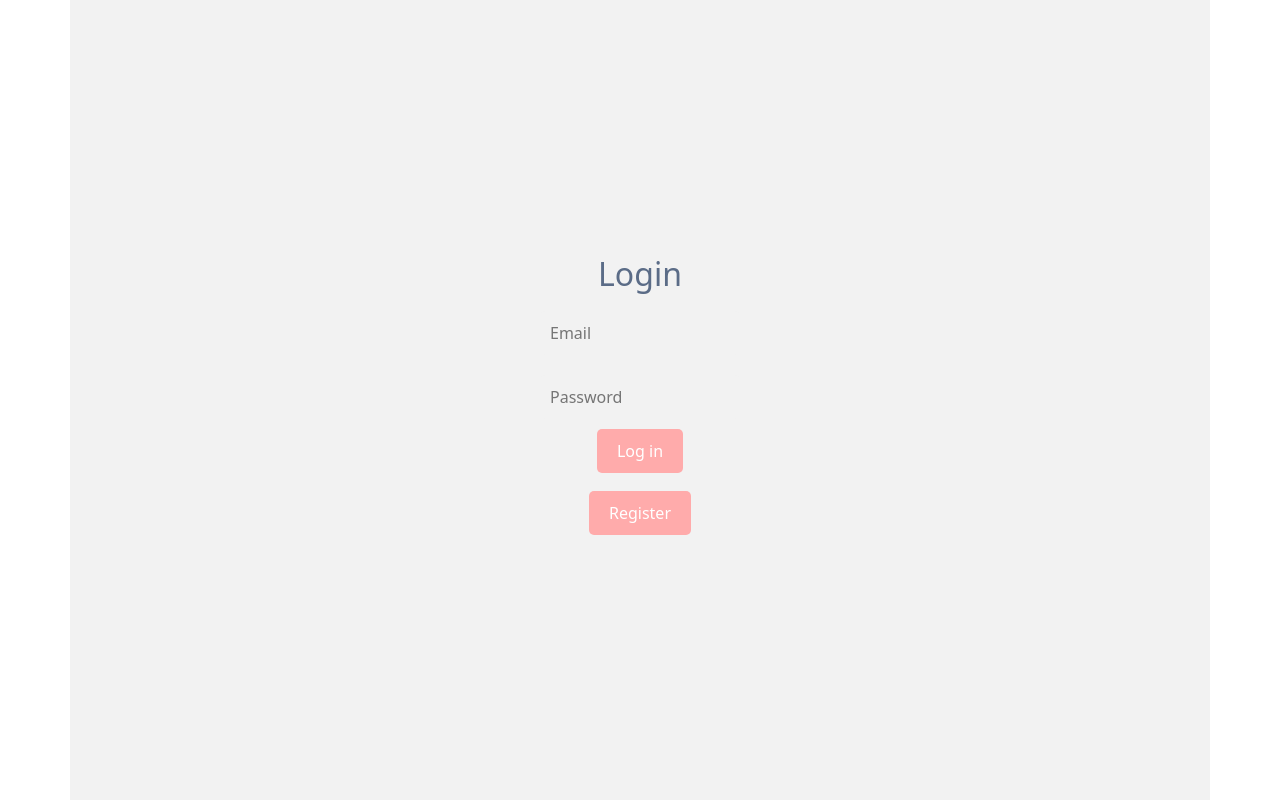
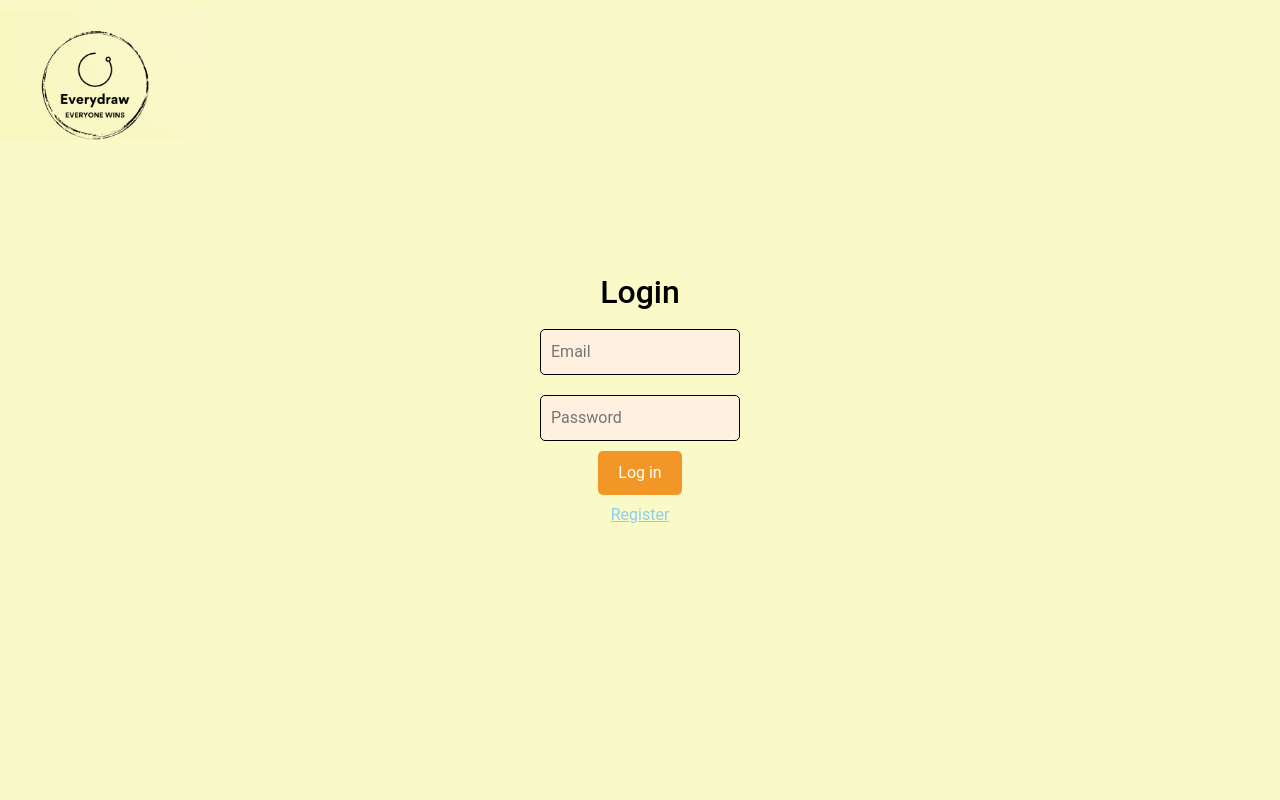
Before and after one commit to rahulag0110/cs350_term_project, a React (Create React App) app in the folder frontend/: page /login in a window 1280 px wide. Built offline with nearby package versions, Linux system fonts and the light colour scheme.

Commit message:
Login, Register, Home Design frontend change

```diff
--- a/frontend/src/Components/Home.js
+++ b/frontend/src/Components/Home.js
@@ -9,11 +9,12 @@ const Home = () => {
     console.log(user)
 
     return (
-        <div className="container">
+        <div className="home_container">
+            <div className="logo"></div>
             <h1>Welcome to EveryDraw</h1>
-            <Link to="/login" className="link">Login</Link>
+            <Link to="/login" className="home_link_login">Login</Link>
             <p></p>
-            <Link to="/register" className="link">Register</Link>
+            <Link to="/register" className="home_link_register">Register</Link>
 
         </div>
     )
--- a/frontend/src/Components/HomeAfterLogin.js
+++ b/frontend/src/Components/HomeAfterLogin.js
@@ -72,7 +72,7 @@ const HomeAfterLogin = () => {
 
 
 
-        <div className="container">
+        <div className="homeafterlogin_container">
             <h1 className="title">EveryDraw</h1>
 
         <label>Search</label>
--- a/frontend/src/Components/Login.js
+++ b/frontend/src/Components/Login.js
@@ -42,23 +42,24 @@ const Login = () => {
     }
 
     return (
-        <div className="container">
+        <div className="login_container">
+            <div className="logo"></div>
             {/* <h1>user_in_context = {user}</h1> */}
-            <h2 className="title">Login</h2>
+            <h2 className="login_title">Login</h2>
             <input
-                className="input"
+                className="login_input"
                 onChange={e => setEmail(e.target.value)}
                 placeholder='Email'
             />
             <input
-                className="input"
+                className="login_input"
                 type="password"
                 onChange={e => setPassword(e.target.value)}
                 placeholder='Password'
             />
-            <button className="button" onClick={loginHandler}>Log in</button>
+            <button className="login_button" onClick={loginHandler}>Log in</button>
             <h1>{status}</h1>
-            <Link to="/register" className="link">Register</Link>
+            <Link to="/register" className="login_link">Register</Link>
             {/* <Link to="/" className="link">Home</Link> */}
         </div>
     )
--- a/frontend/src/Components/Register.js
+++ b/frontend/src/Components/Register.js
@@ -28,25 +28,26 @@ const Register = () => {
     }
 
     return (
-        <div className="container">
-            <h2 className="title">Register</h2>
+        <div className="reg_container">
+            <div className="logo"></div>
+            <h2 className="reg_title">Register</h2>
             <input
-                className="input"
+                className="reg_input"
                 onChange={e => setName(e.target.value)}
                 placeholder='Name'
             />
             <input
-                className="input"
+                className="reg_input"
                 onChange={e => setEmail(e.target.value)}
                 placeholder='Email'
             />
             <input
-                className="input"
+                className="reg_input"
                 type="password"
                 onChange={e => setPassword(e.target.value)}
                 placeholder='Password'
             />
-            <button className="button" onClick={registerHandler}>Register</button>
+            <button className="reg_button" onClick={registerHandler}>Register</button>
         </div>
     )
 }
--- a/frontend/src/Styles/Event.css
+++ b/frontend/src/Styles/Event.css
@@ -1,4 +1,4 @@
-.container {
+.event_container {
     display: flex;
     flex-direction: column;
     align-items: center;
@@ -7,6 +7,6 @@
     background-color: #d9d9d9;
 }
 
-.title {
+.event_title {
     color: #5B6C87;
 }
--- a/frontend/src/Styles/Home.css
+++ b/frontend/src/Styles/Home.css
@@ -1,13 +1,14 @@
-.container {
+.home_container {
     display: flex;
     flex-direction: column;
     align-items: center;
     justify-content: center;
     height: 100vh;
-    background-color: #f2f2f2;
+    font-family: "Roboto";
+    background-color: #FAFAC8;
 }
 
-.banner {
+.home_banner {
     background-color: #5B6C87;
     color: white;
     width: 100%;
@@ -18,13 +19,33 @@
     font-size: 1.5em;
 }
 
-.link {
-    text-decoration: none;
-    margin: 10px 0;
+.home_link_login {
     padding: 10px 20px;
     border: none;
     border-radius: 5px;
-    background-color: #FFABAB;
+    background-color: #F29727;
     color: white;
+    font-family: "Roboto";
     cursor: pointer;
+    position: absolute;
+    top: 20px;
+    right: 140px;
+    text-decoration: none;
 }
+
+.home_link_login:hover { color: #ffffff; }
+
+.home_link_register {
+    padding: 10px 20px;
+    border: none;
+    border-radius: 5px;
+    background-color: #F29727;
+    color: white;
+    font-family: "Roboto";
+    cursor: pointer;
+    position: absolute;
+    top: 20px;
+    right: 20px;
+    text-decoration: none;
+}
+.home_link_register:hover { color: #ffffff; }
--- a/frontend/src/Styles/HomeAfterLogin.css
+++ b/frontend/src/Styles/HomeAfterLogin.css
@@ -1,4 +1,4 @@
-.container {
+.homeafterlogin_container {
     display: flex;
     flex-direction: column;
     align-items: center;
@@ -7,11 +7,11 @@
     background-color: #d9d9d9;
 }
 
-.title {
+.homeafterlogin_title {
     color: #5B6C87;
 }
 
-.link {
+.homeafterlogin_link {
     margin-top: 20px;
     color: #5B6C87;
     text-decoration: underline;
--- a/frontend/src/Styles/HomeBeforeLogin.css
+++ b/frontend/src/Styles/HomeBeforeLogin.css
@@ -1,4 +1,4 @@
-.container {
+.homebeforelogin_container {
     display: flex;
     flex-direction: column;
     align-items: center;
@@ -7,10 +7,10 @@
     background-color: #f2f2f2;
 }
 
-.title {
+.homebeforelogin_title {
     color: #5B6C87;
 }
 
-.link {
+.homebeforelogin_link {
     color: #89CFF0;
 }
--- a/frontend/src/Styles/Login.css
+++ b/frontend/src/Styles/Login.css
@@ -1,34 +1,39 @@
-.container {
+.login_container {
     display: flex;
     flex-direction: column;
     align-items: center;
     justify-content: center;
     height: 100vh;
-    background-color: #d9d9d9;
+    font-family: "Roboto";
+    background-color: #FAFAC8;
 }
 
-.title {
-    color: #5B6C87
+.login_title {
+    color: #000000;
+    font-family: "Roboto";
 }
 
-.input {
+.login_input {
     margin: 10px 0;
     padding: 10px;
     width: 200px;
-    border: none;
+    border: solid 1px;
+    border-color: #000000;
     border-radius: 5px;
-    background-color: #f2f2f2;
+    background-color: #fff0df;
+    font-family: "Roboto";
 }
 
-.button {
+.login_button {
     padding: 10px 20px;
     border: none;
     border-radius: 5px;
-    background-color: #FFABAB;
+    background-color: #F29727;
     color: white;
+    font-family: "Roboto";
     cursor: pointer;
 }
 
-.link {
+.login_link {
     color: #89CFF0;
 }
--- a/frontend/src/Styles/NavBar.css
+++ b/frontend/src/Styles/NavBar.css
@@ -1,4 +1,4 @@
-.container {
+.navbar_container {
     display: flex;
     flex-direction: column;
     align-items: center;
@@ -7,11 +7,11 @@
     background-color: #d9d9d9;
 }
 
-.title {
+.navbar_title {
     color: #5B6C87
 }
 
-.input {
+.navbar_input {
     margin: 10px 0;
     padding: 10px;
     width: 200px;
@@ -20,7 +20,7 @@
     background-color: #f2f2f2;
 }
 
-.button {
+.navbar_button {
     padding: 10px 20px;
     border: none;
     border-radius: 5px;
@@ -29,6 +29,6 @@
     cursor: pointer;
 }
 
-.link {
+.navbar_link {
     color: #89CFF0;
 }
--- a/frontend/src/Styles/Register.css
+++ b/frontend/src/Styles/Register.css
@@ -1,30 +1,45 @@
-.container {
+.logo {
+    position: absolute;
+  top: 10px;
+  left: -20px;
+  width: 230px;
+  height: 130px;
+  background-image: url('../Styles/logo.png');
+  background-size: cover;
+}
+
+.reg_container {
     display: flex;
     flex-direction: column;
     align-items: center;
     justify-content: center;
     height: 100vh;
-    background-color: #d9d9d9;
+    font-family: "Roboto";
+    background-color: #FAFAC8;
 }
 
-.title {
-    color: #5B6C87
+.reg_title {
+    color: #000000;
+    font-family: "Roboto";
 }
 
-.input {
+.reg_input {
     margin: 10px 0;
     padding: 10px;
     width: 200px;
-    border: none;
+    border: solid 1px;
+    border-color: #000000;
     border-radius: 5px;
-    background-color: #F2F2F2;
+    background-color: #fff0df;
+    font-family: "Roboto";
 }
 
-.button {
+.reg_button {
     padding: 10px 20px;
     border: none;
     border-radius: 5px;
-    background-color: #FFABAB;
+    background-color: #F29727;
     color: white;
+    font-family: "Roboto";
     cursor: pointer;
 }
```
Also changed, not shown: frontend/src/Styles/logo.png (added).
